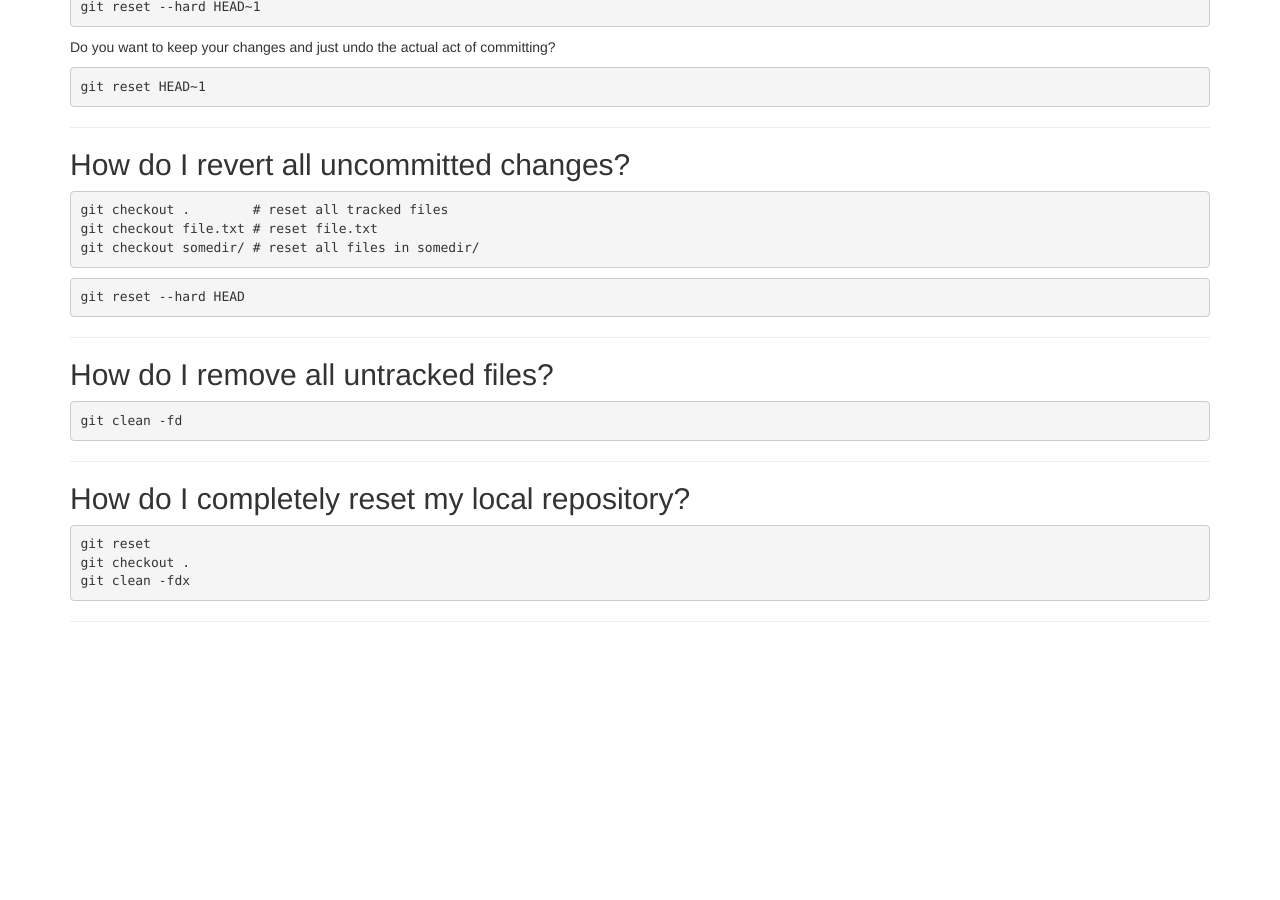
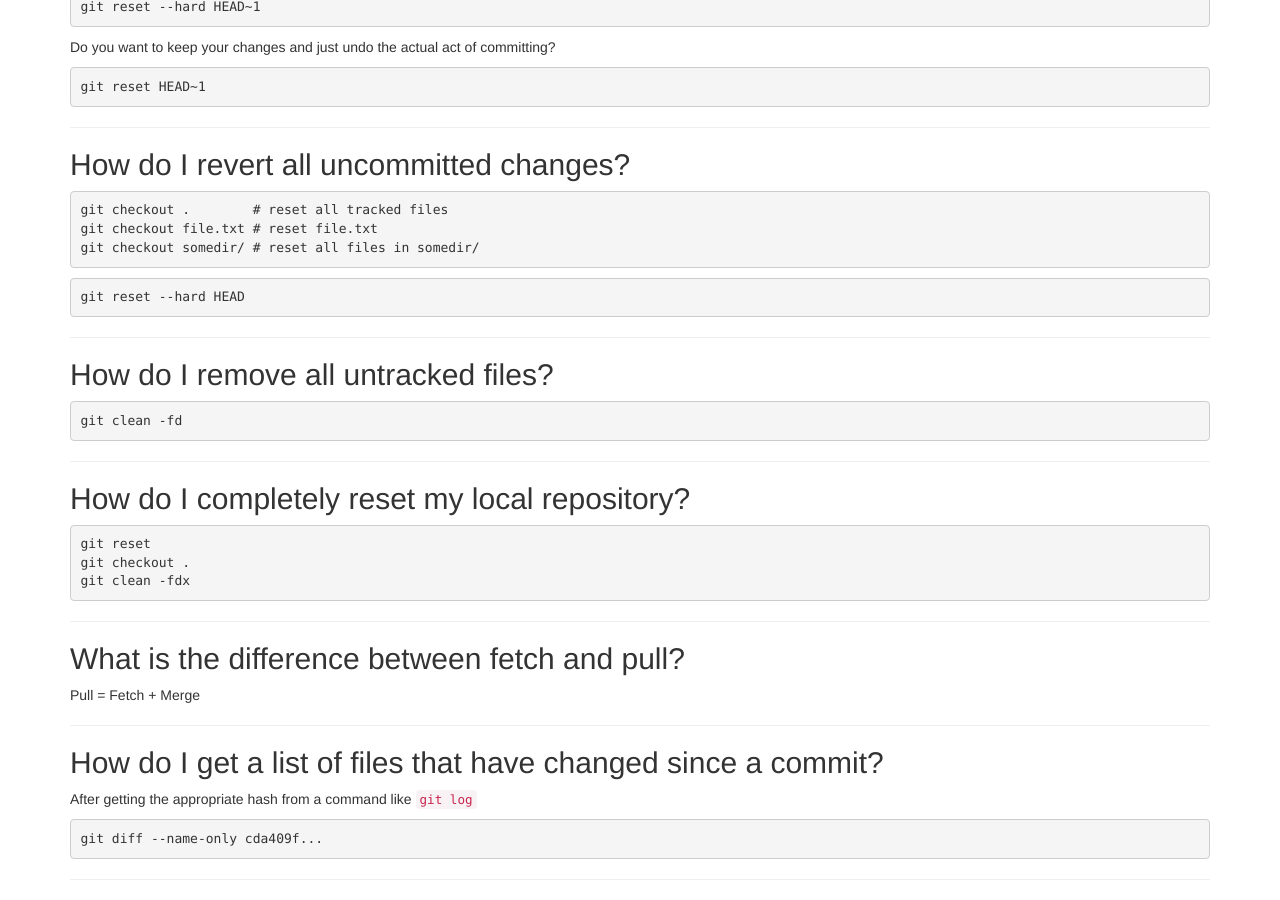
Before and after one commit to jsoverson/gitfaq, a Jekyll site: the page built from index.md, in a window 1280 px wide and 900 px high, scrolled down 1699 px. Built offline with Jekyll 4.4.1, drawn with Linux system fonts in a browser that asks for light colours; nearby versions of some CDN libraries; library files that are not in the unit come from our copies; Markdown is read by kramdown in place of the engine named in the settings; before the commit the page ends 2341 px from its top, so only the background shows below that.

Commit message:
added faqs by recommendation

````diff
--- a/index.md
+++ b/index.md
@@ -141,3 +141,19 @@ git checkout .
 git clean -fdx
 ```
 ------------------------------------------------
+
+## What is the difference between fetch and pull?
+
+Pull = Fetch + Merge
+
+------------------------------------------------
+
+## How do I get a list of files that have changed since a commit?
+
+After getting the appropriate hash from a command like `git log`
+
+```
+git diff --name-only cda409f...
+```
+
+------------------------------------------------
````
